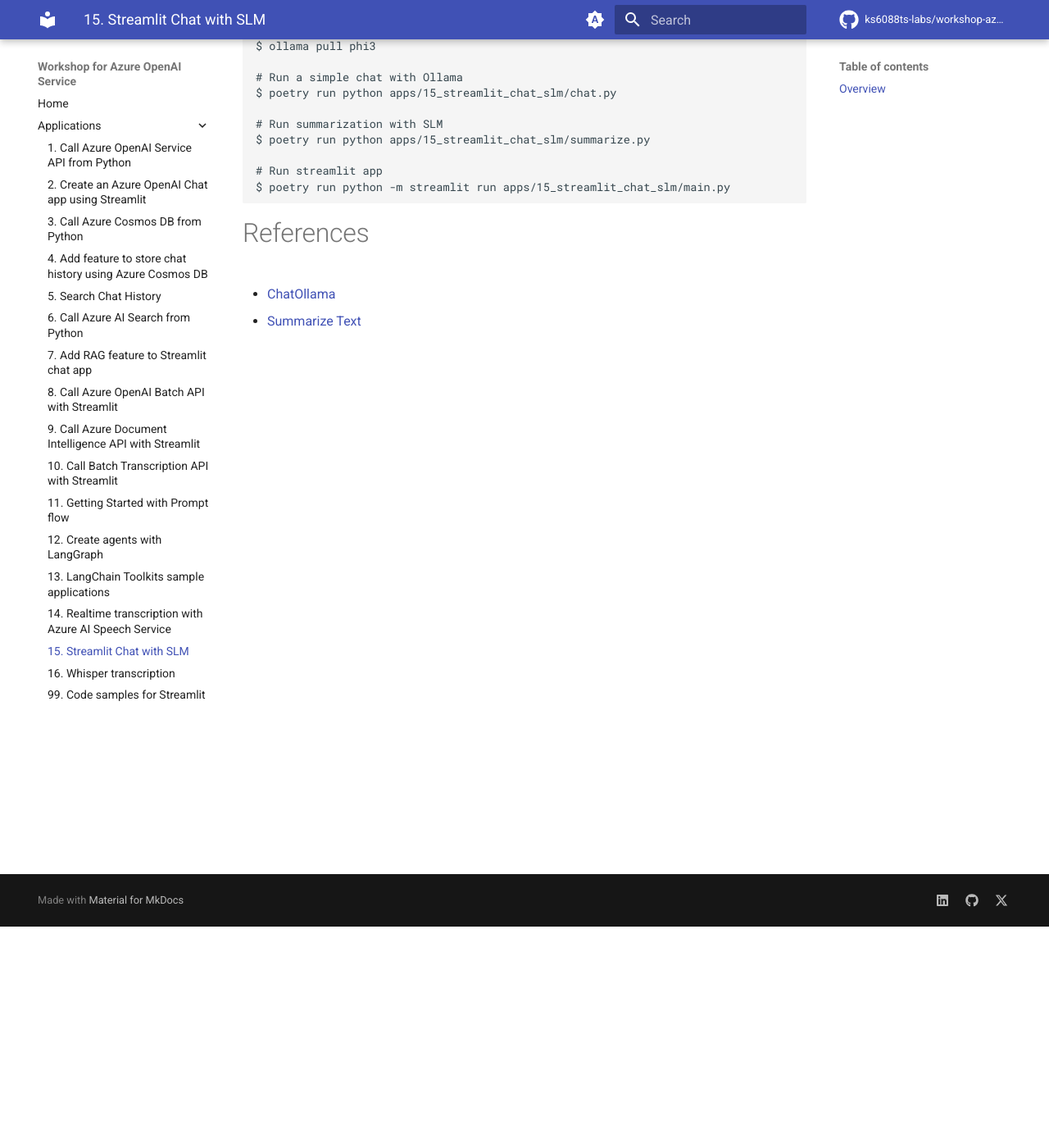
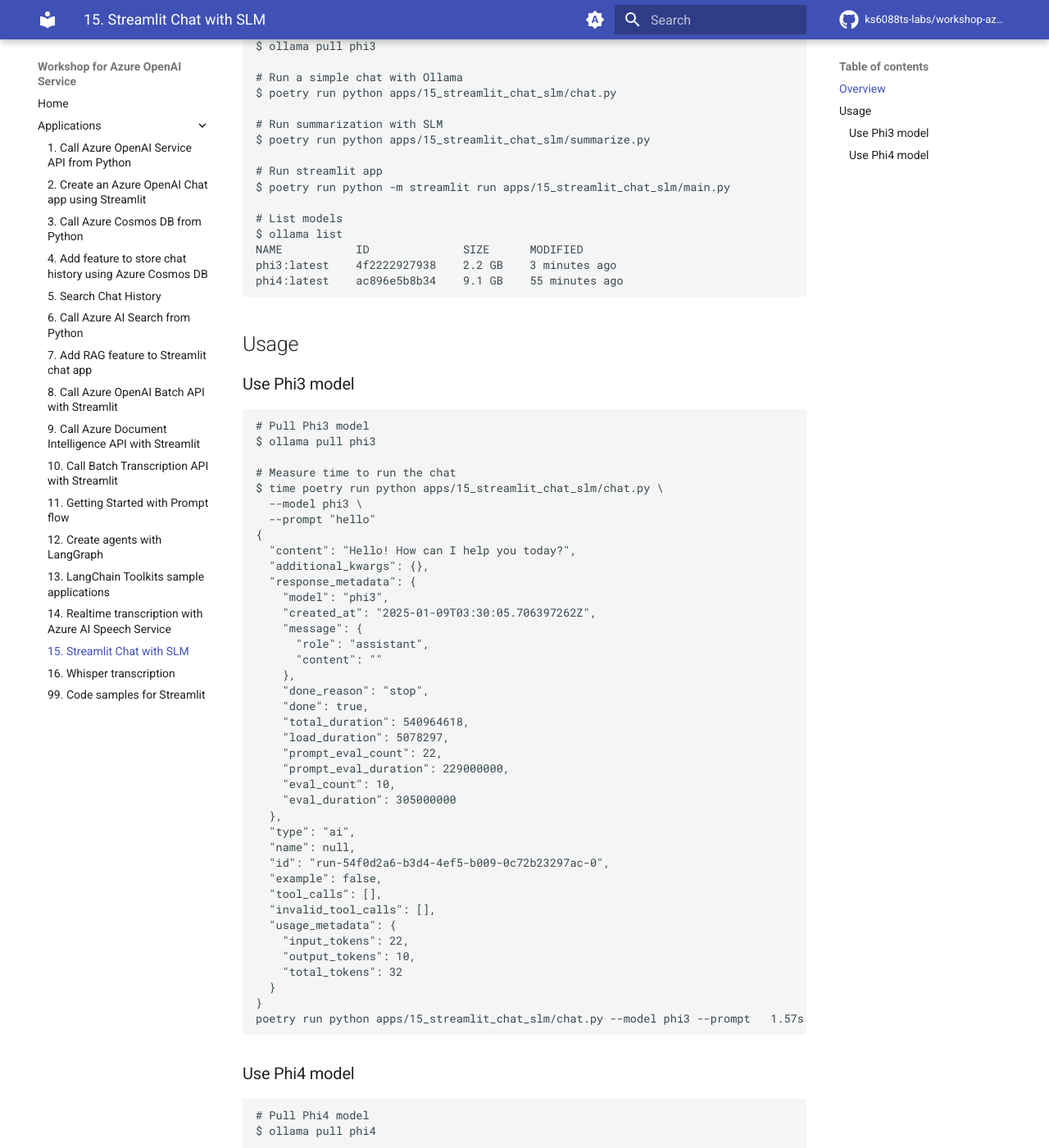
Before and after one commit to ks6088ts-labs/workshop-azure-openai, an MkDocs documentation site: the page built from docs/apps/15_streamlit_chat_slm.md, in a window 1280 px wide and 1400 px high, scrolled down 270 px. Shown: the whole window at 82% size. Built offline with MkDocs 1.6.1 and Material for MkDocs 9.7.7, drawn with Linux system fonts in a browser that asks for light colours; comment, search, counter and statistics services are not loaded; some of the changed text lies outside the part shown.

Commit message:
add phi4 usage

````diff
--- a/docs/apps/15_streamlit_chat_slm.md
+++ b/docs/apps/15_streamlit_chat_slm.md
@@ -6,7 +6,7 @@
 # Run Ollama server
 $ ollama serve
 
-# Install dependencies
+# Pull Phi3 model
 $ ollama pull phi3
 
 # Run a simple chat with Ollama
@@ -17,7 +17,108 @@ $ poetry run python apps/15_streamlit_chat_slm/summarize.py
 
 # Run streamlit app
 $ poetry run python -m streamlit run apps/15_streamlit_chat_slm/main.py
+
+# List models
+$ ollama list
+NAME           ID              SIZE      MODIFIED
+phi3:latest    4f2222927938    2.2 GB    3 minutes ago
+phi4:latest    ac896e5b8b34    9.1 GB    55 minutes ago
 ```
+
+## Usage
+
+### Use Phi3 model
+
+```shell
+# Pull Phi3 model
+$ ollama pull phi3
+
+# Measure time to run the chat
+$ time poetry run python apps/15_streamlit_chat_slm/chat.py \
+  --model phi3 \
+  --prompt "hello"
+{
+  "content": "Hello! How can I help you today?",
+  "additional_kwargs": {},
+  "response_metadata": {
+    "model": "phi3",
+    "created_at": "2025-01-09T03:30:05.706397262Z",
+    "message": {
+      "role": "assistant",
+      "content": ""
+    },
+    "done_reason": "stop",
+    "done": true,
+    "total_duration": 540964618,
+    "load_duration": 5078297,
+    "prompt_eval_count": 22,
+    "prompt_eval_duration": 229000000,
+    "eval_count": 10,
+    "eval_duration": 305000000
+  },
+  "type": "ai",
+  "name": null,
+  "id": "run-54f0d2a6-b3d4-4ef5-b009-0c72b23297ac-0",
+  "example": false,
+  "tool_calls": [],
+  "invalid_tool_calls": [],
+  "usage_metadata": {
+    "input_tokens": 22,
+    "output_tokens": 10,
+    "total_tokens": 32
+  }
+}
+poetry run python apps/15_streamlit_chat_slm/chat.py --model phi3 --prompt   1.57s user 0.16s system 68% cpu 2.515 total
+```
+
+### Use Phi4 model
+
+```shell
+# Pull Phi4 model
+$ ollama pull phi4
+
+# Measure time to run the chat
+$ time poetry run python apps/15_streamlit_chat_slm/chat.py \
+  --model phi4 \
+  --prompt "hello"
+{
+  "content": "Hello! How can I assist you today? If you have any questions or need information, feel free to let me know. 😊",
+  "additional_kwargs": {},
+  "response_metadata": {
+    "model": "phi4",
+    "created_at": "2025-01-09T03:16:19.661532868Z",
+    "message": {
+      "role": "assistant",
+      "content": ""
+    },
+    "done_reason": "stop",
+    "done": true,
+    "total_duration": 10662476906,
+    "load_duration": 10769327,
+    "prompt_eval_count": 23,
+    "prompt_eval_duration": 426000000,
+    "eval_count": 28,
+    "eval_duration": 10223000000
+  },
+  "type": "ai",
+  "name": null,
+  "id": "run-16375018-116e-422f-afd4-84692af42bd6-0",
+  "example": false,
+  "tool_calls": [],
+  "invalid_tool_calls": [],
+  "usage_metadata": {
+    "input_tokens": 23,
+    "output_tokens": 28,
+    "total_tokens": 51
+  }
+}
+poetry run python apps/15_streamlit_chat_slm/chat.py --model phi4 --prompt   1.48s user 0.12s system 12% cpu 12.455 total
+```
+
+Note:
+
+- Update Ollama to the latest version to run phi4 model
+- To use Ollama on WSL2, you may need to enable systemd. For more information, see [Use systemd to manage Linux services with WSL](https://learn.microsoft.com/en-us/windows/wsl/systemd#how-to-enable-systemd)
 
 # References
 
````
